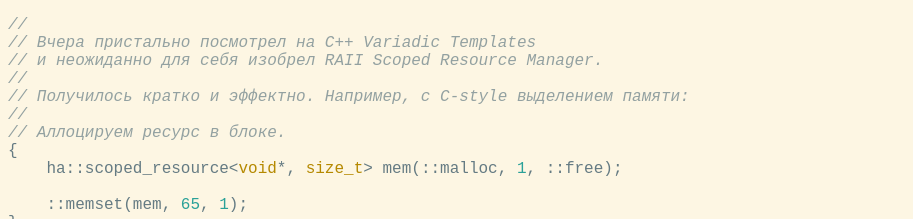
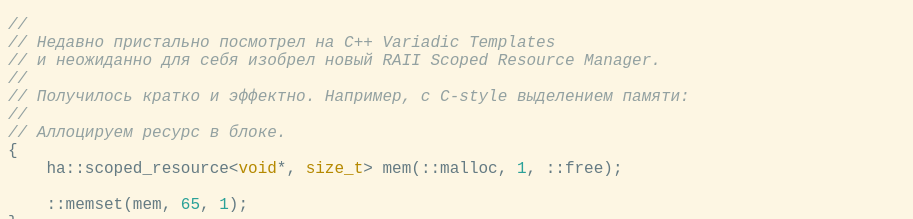
Before and after one commit to okertanov/okertanov.github.com, a Jekyll site: the page _posts/2013-03-14-shared_resource-example.cpp.html, which Jekyll copies as it is, in a window 1280 px wide and 900 px high. Shown: the top 219 px of the window, without its empty margins (0-913 px from the left). Built offline with Jekyll 4.4.1, drawn with Linux system fonts in a browser that asks for light colours.

Commit message:
new article: RAII shared_resource style fix 3

```diff
--- a/_posts/2013-03-14-shared_resource-example.cpp.html
+++ b/_posts/2013-03-14-shared_resource-example.cpp.html
@@ -22,8 +22,8 @@ body { font-family: monospace; color: #657b83; background-color: #fdf6e3; font-s
 <body>
 <pre>
 <span class="Comment">//</span>
-<span class="Comment">// Вчера пристально посмотрел на С++ Variadic Templates</span>
-<span class="Comment">// и неожиданно для себя изобрел RAII Scoped Resource Manager.</span>
+<span class="Comment">// Недавно пристально посмотрел на С++ Variadic Templates</span>
+<span class="Comment">// и неожиданно для себя изобрел новый RAII Scoped Resource Manager.</span>
 <span class="Comment">//</span>
 <span class="Comment">// Получилось кратко и эффектно. Например, с C-style выделением памяти:</span>
 <span class="Comment">//</span>
```
